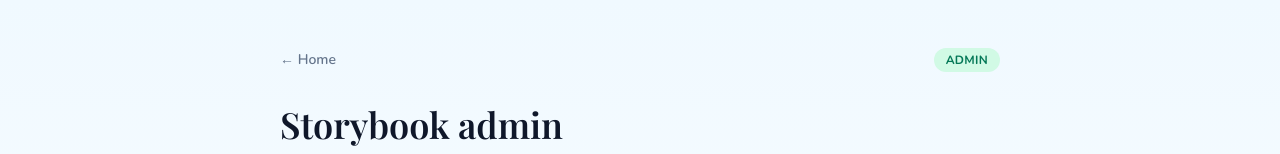
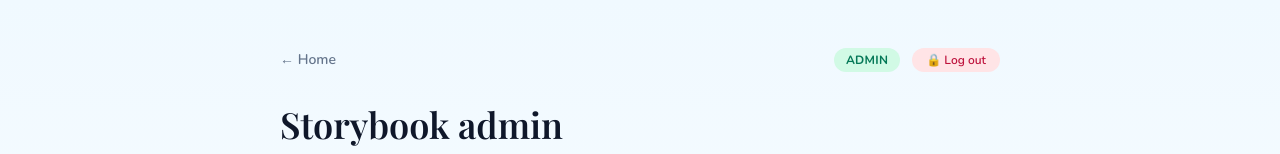
Before and after one commit to lingtuka-design/family, a React (Vite) app in the folder apps/web/: page /admin in a window 1280 px wide. Shown: the top 154 px of the page. Built offline with nearby package versions, Linux system fonts and the light colour scheme; no server answers; a web font is replaced by a local one.

Commit message:
Add Cloudflare Access Logout button in Admin page header

```diff
--- a/apps/web/src/routes/admin.tsx
+++ b/apps/web/src/routes/admin.tsx
@@ -18,9 +18,17 @@
         <Link to="/" className="text-sm font-semibold text-slate-500 hover:text-sky-600">
           ← Home
         </Link>
-        <span className="rounded-full bg-emerald-100 px-3 py-1 text-xs font-bold uppercase tracking-wide text-emerald-700">
-          Admin
-        </span>
+        <div className="flex items-center gap-3">
+          <span className="rounded-full bg-emerald-100 px-3 py-1 text-xs font-bold uppercase tracking-wide text-emerald-700">
+            Admin
+          </span>
+          <a
+            href="/cdn-cgi/access/logout"
+            className="rounded-full bg-rose-100 px-3.5 py-1 text-xs font-semibold text-rose-700 transition hover:bg-rose-200"
+          >
+            🔒 Log out
+          </a>
+        </div>
       </header>
 
       <h1 className="mt-8 font-serif text-4xl font-semibold text-slate-900">Storybook admin</h1>
```
